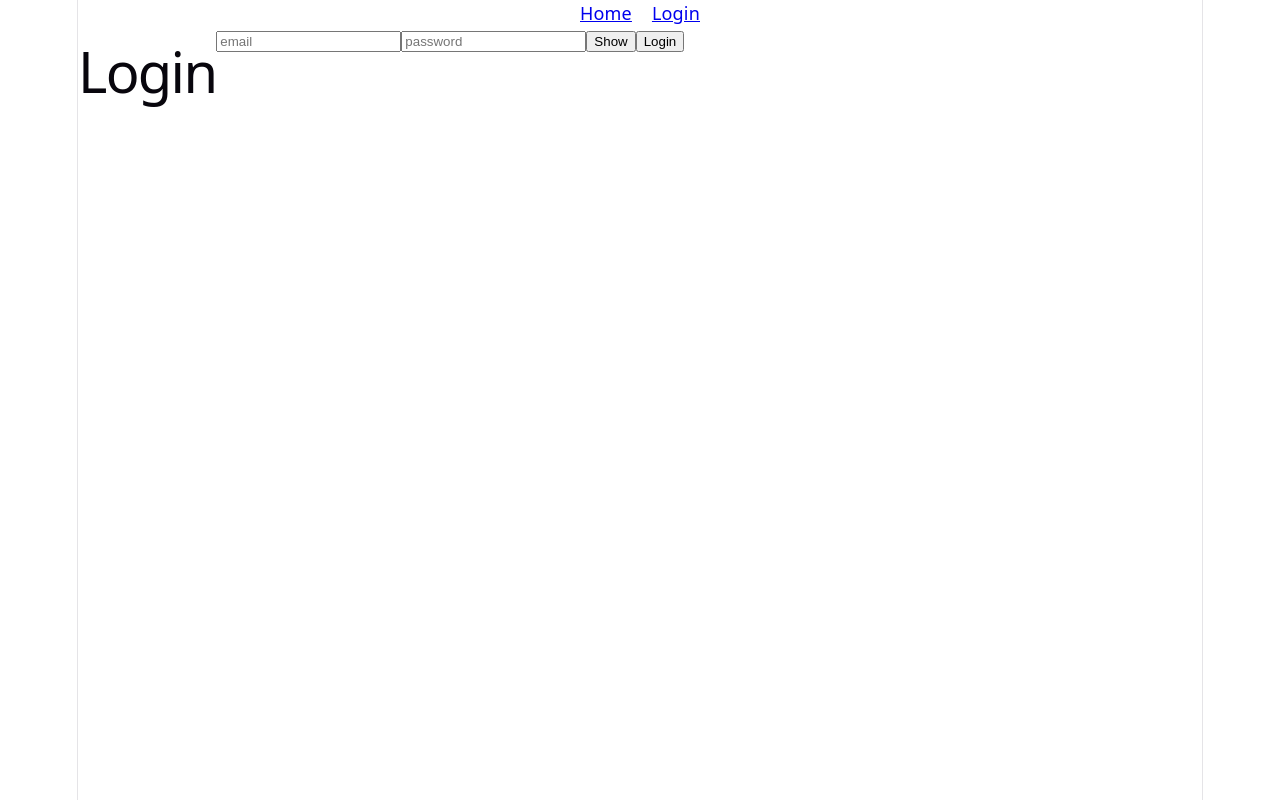
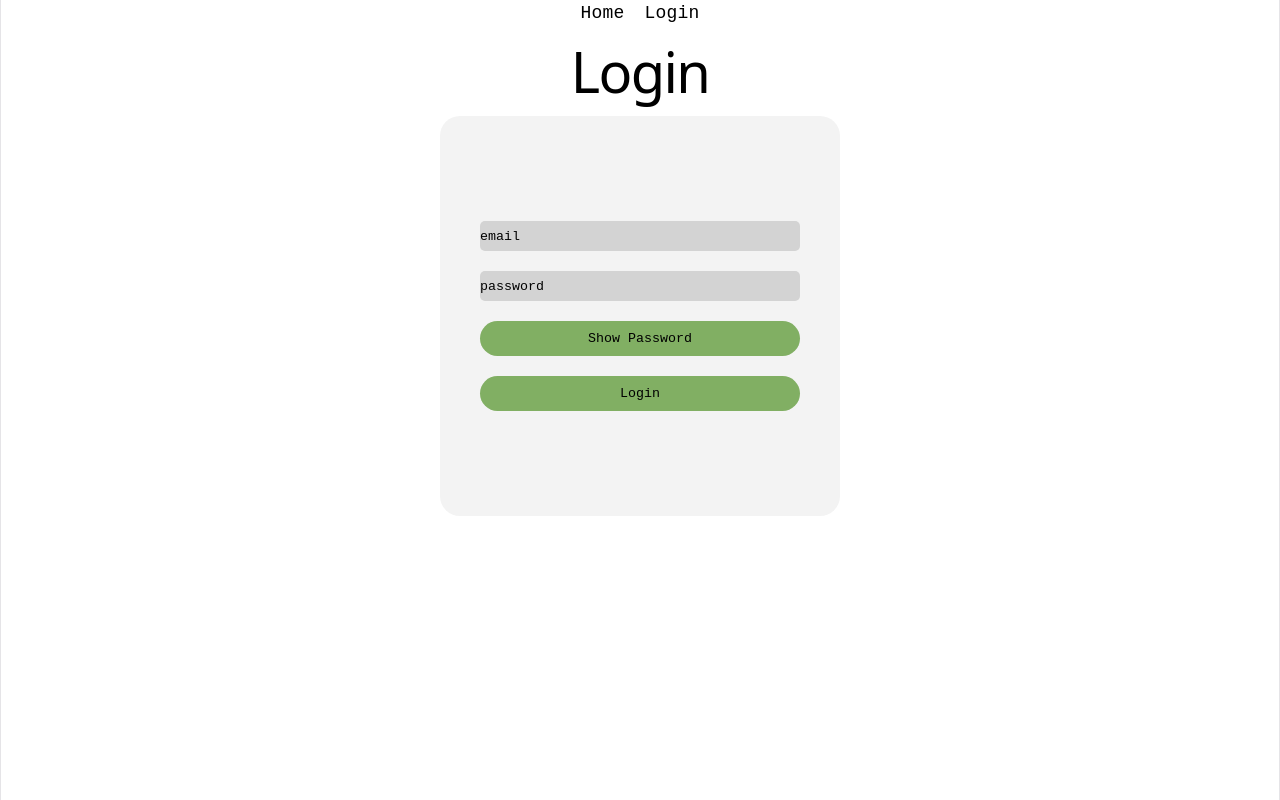
Before and after one commit to zackvalavanis/StreakCat, a React (Vite) app in the folder frontend/streakcat/: page /login-page in a window 1280 px wide. Built offline with nearby package versions, Linux system fonts and the light colour scheme.

Commit message:
added a modal to the application

```diff
--- a/frontend/streakcat/package.json
+++ b/frontend/streakcat/package.json
@@ -10,6 +10,7 @@
     "preview": "vite preview"
   },
   "dependencies": {
+    "@fullcalendar/interaction": "^6.1.20",
     "react": "^19.2.5",
     "react-dom": "^19.2.5"
   },
--- a/frontend/streakcat/src/App.css
+++ b/frontend/streakcat/src/App.css
@@ -1,187 +1,35 @@
-.counter {
-  font-size: 16px;
-  padding: 5px 10px;
-  border-radius: 5px;
-  color: var(--accent);
-  background: var(--accent-bg);
-  border: 2px solid transparent;
-  transition: border-color 0.3s;
-  margin-bottom: 24px;
-
-  &:hover {
-    border-color: var(--accent-border);
-  }
-
-  &:focus-visible {
-    outline: 2px solid var(--accent);
-    outline-offset: 2px;
-  }
+* {
+  margin: 0;
+  padding: 0;
+  box-sizing: border-box;
 }
 
-.hero {
-  position: relative;
-
-  .base,
-  .framework,
-  .vite {
-    inset-inline: 0;
-    margin: 0 auto;
-  }
-
-  .base {
-    width: 170px;
-    position: relative;
-    z-index: 0;
-  }
-
-  .framework,
-  .vite {
-    position: absolute;
-  }
-
-  .framework {
-    z-index: 1;
-    top: 34px;
-    height: 28px;
-    transform: perspective(2000px) rotateZ(300deg) rotateX(44deg) rotateY(39deg) scale(1.4);
-  }
-
-  .vite {
-    z-index: 0;
-    top: 107px;
-    height: 26px;
-    width: auto;
-    transform: perspective(2000px) rotateZ(300deg) rotateX(40deg) rotateY(39deg) scale(0.8);
-  }
+body {
+  font-family: 'Courier New', Courier, monospace;
+  background-color: #ffffff;
+  color: #000000;
+  min-height: 100vh;
 }
 
-#center {
-  display: flex;
-  flex-direction: column;
-  gap: 25px;
-  place-content: center;
-  place-items: center;
-  flex-grow: 1;
-
-  @media (max-width: 1024px) {
-    padding: 32px 20px 24px;
-    gap: 18px;
-  }
+a {
+  color: inherit;
+  text-decoration: none;
 }
 
-#next-steps {
-  display: flex;
-  border-top: 1px solid var(--border);
-  text-align: left;
-
-  &>div {
-    flex: 1 1 0;
-    padding: 32px;
-
-    @media (max-width: 1024px) {
-      padding: 24px 20px;
-    }
-  }
-
-  .icon {
-    margin-bottom: 16px;
-    width: 22px;
-    height: 22px;
-  }
-
-  @media (max-width: 1024px) {
-    flex-direction: column;
-    text-align: center;
-  }
+button {
+  cursor: pointer;
+  font-family: inherit;
 }
 
-#docs {
-  border-right: 1px solid var(--border);
-
-  @media (max-width: 1024px) {
-    border-right: none;
-    border-bottom: 1px solid var(--border);
-  }
+input {
+  font-family: inherit;
 }
 
-#next-steps ul {
-  list-style: none;
-  padding: 0;
-  display: flex;
-  gap: 8px;
-  margin: 32px 0 0;
-
-  .logo {
-    height: 18px;
-  }
-
-  a {
-    color: var(--text-h);
-    font-size: 16px;
-    border-radius: 6px;
-    background: var(--social-bg);
-    display: flex;
-    padding: 6px 12px;
-    align-items: center;
-    gap: 8px;
-    text-decoration: none;
-    transition: box-shadow 0.3s;
-
-    &:hover {
-      box-shadow: var(--shadow);
-    }
-
-    .button-icon {
-      height: 18px;
-      width: 18px;
-    }
-  }
-
-  @media (max-width: 1024px) {
-    margin-top: 20px;
-    flex-wrap: wrap;
-    justify-content: center;
-
-    li {
-      flex: 1 1 calc(50% - 8px);
-    }
-
-    a {
-      width: 100%;
-      justify-content: center;
-      box-sizing: border-box;
-    }
-  }
+.form input:-webkit-autofill,
+.form input:-webkit-autofill:hover,
+.form input:-webkit-autofill:focus,
+.form input:-webkit-autofill:active {
+  -webkit-box-shadow: 0 0 0 1000px #d3d3d3 inset !important;
+  -webkit-text-fill-color: #000000 !important;
+  transition: background-color 5000s ease-in-out 0s;
 }
-
-#spacer {
-  height: 88px;
-  border-top: 1px solid var(--border);
-
-  @media (max-width: 1024px) {
-    height: 48px;
-  }
-}
-
-.ticks {
-  position: relative;
-  width: 100%;
-
-  &::before,
-  &::after {
-    content: '';
-    position: absolute;
-    top: -4.5px;
-    border: 5px solid transparent;
-  }
-
-  &::before {
-    left: 0;
-    border-left-color: var(--border);
-  }
-
-  &::after {
-    right: 0;
-    border-right-color: var(--border);
-  }
-}
--- /dev/null
+++ b/frontend/streakcat/src/components/Calendar/Calendar.css
@@ -0,0 +1,4 @@
+.fc {
+  position: relative;
+  z-index: 1;
+}
--- a/frontend/streakcat/src/components/Calendar/Calendar.tsx
+++ b/frontend/streakcat/src/components/Calendar/Calendar.tsx
@@ -2,11 +2,18 @@ import FullCalendar from '@fullcalendar/react'
 import dayGridPlugin from '@fullcalendar/daygrid'
 import { useEffect, useState } from 'react'
 import type { Task } from '../../Types/types'
+import interactionPlugin from "@fullcalendar/interaction"
+import { ModalCalendar } from './ModalCalendar'
+import type { SelectedEvent } from '../../Types/types'
+import type { EventClickArg } from '@fullcalendar/core'
+import './Calendar.css'
 
 
 
 export function Calendar() {
   const [tasks, setTasks] = useState<Task[]>([])
+  const [isModalShowing, setIsModalShowing] = useState(false)
+  const [selectedEvent, setSelectedEvent] = useState<SelectedEvent | null>(null)
 
   useEffect(() => {
     const HandleFetchTasks = async () => {
@@ -33,21 +40,43 @@ export function Calendar() {
 
   const events =
     tasks.map((t: Task) => ({
+      id: String(t.id),
       title: t.task_name,
       date: t.time_start,
       // end: t.time_end
     }))
 
 
+  const handleEventClick = (info: EventClickArg) => {
+    console.log("event showing here.", info.event.id)
+
+    setSelectedEvent({
+      id: info.event.id,
+      title: info.event.title,
+      date: info.event.start
+    })
+    setIsModalShowing(true)
+  }
+
+  const handleModalClose = () => {
+    setIsModalShowing(false)
+    setSelectedEvent(null)
+  }
+
   return (
     <div>
       <FullCalendar
-        plugins={[dayGridPlugin]}
+
+        height="70vh"
+        plugins={[dayGridPlugin, interactionPlugin]}
         initialView='dayGridMonth'
-        weekends={false}
+        weekends={true}
         events={events}
         eventContent={renderEventContent}
+        eventClick={handleEventClick}
       />
+      <ModalCalendar onClose={handleModalClose} show={isModalShowing} info={selectedEvent}>
+      </ModalCalendar>
     </div>
   )
 }
--- /dev/null
+++ b/frontend/streakcat/src/components/Calendar/ModalCalendar.css
@@ -0,0 +1,39 @@
+.modal-overlay {
+  position: fixed;
+  inset: 0;
+  background: rgba(0, 0, 0, 0.6);
+  display: flex;
+  justify-content: center;
+  align-items: center;
+  z-index: 9999;
+}
+
+.modal-content {
+  position: relative;
+  background: white;
+  border-radius: 8px;
+  padding: 24px;
+  min-width: 300px;
+  max-width: 500px;
+  min-height: 300px;
+}
+
+.modal-content h1 {
+  margin: 0 0 12px 0;
+  font-size: 1.25rem;
+}
+
+.modal-content p {
+  margin: 0;
+}
+
+.close-btn {
+  position: absolute;
+  top: 8px;
+  right: 12px;
+  border: none;
+  background-color: transparent;
+  color: black;
+  font-size: 30px;
+  cursor: pointer;
+}
--- /dev/null
+++ b/frontend/streakcat/src/components/Calendar/ModalCalendar.tsx
@@ -0,0 +1,20 @@
+import type { ModalCalendarProps } from "../../Types/types"
+import { createPortal } from 'react-dom'
+import './ModalCalendar.css'
+
+export function ModalCalendar({ info, show, onClose }: ModalCalendarProps) {
+  if (!show || !info) {
+    return null;
+  }
+
+  return createPortal(
+    <div className='modal-overlay' onClick={onClose}>
+      <div className='modal-content' onClick={(e) => e.stopPropagation()}>
+        <h1>{info.id}</h1>
+        <p>{info.date?.toString()}</p>
+        <button className='close-btn' onClick={onClose}>X</button>
+      </div>
+    </div>,
+    document.body
+  )
+}
--- a/frontend/streakcat/src/index.css
+++ b/frontend/streakcat/src/index.css
@@ -1,6 +1,4 @@
 :root {
-  --text: #6b6375;
-  --text-h: #08060d;
   --bg: #fff;
   --border: #e5e4e7;
   --code-bg: #f4f3ec;
@@ -30,10 +28,13 @@
   }
 }
 
+.modal-content h1 {
+  margin: 0 0 12px 0;
+  font-size: 1.25rem;
+}
+
 @media (prefers-color-scheme: dark) {
   :root {
-    --text: #9ca3af;
-    --text-h: #f3f4f6;
     --bg: #16171d;
     --border: #2e303a;
     --code-bg: #1f2028;
@@ -51,7 +52,7 @@
 }
 
 #root {
-  width: 1126px;
+  width: 100%;
   max-width: 100%;
   margin: 0 auto;
   text-align: center;
@@ -77,20 +78,24 @@ h1 {
   font-size: 56px;
   letter-spacing: -1.68px;
   margin: 32px 0;
+
   @media (max-width: 1024px) {
     font-size: 36px;
     margin: 20px 0;
   }
 }
+
 h2 {
   font-size: 24px;
   line-height: 118%;
   letter-spacing: -0.24px;
   margin: 0 0 8px;
+
   @media (max-width: 1024px) {
     font-size: 20px;
   }
 }
+
 p {
   margin: 0;
 }
--- a/frontend/streakcat/src/screens/LoginPage/LoginPage.css
+++ b/frontend/streakcat/src/screens/LoginPage/LoginPage.css
@@ -1,4 +1,53 @@
+.login-page {
+  display: flex;
+  align-items: center;
+  justify-content: center;
+  flex-direction: column;
+
+}
+
+
 .form {
   display: flex;
-  background-color: white;
+  border-radius: 20px;
+  background-color: rgb(243, 243, 243);
+  height: 400px;
+  width: 400px;
+  justify-content: center;
+  flex-direction: column;
+  margin-bottom: 20px;
+  gap: 20px;
 }
+
+.form input {
+  height: 30px;
+  width: 80%;
+  margin: 0 auto;
+  border-radius: 5px;
+  cursor: pointer;
+  border: none;
+  font-family: 'Courier New', Courier, monospace;
+  background-color: #d3d3d3;
+  color: #000000 !important;
+}
+
+.form input::placeholder {
+  background-color: #d3d3d3;
+  color: #000000;
+}
+
+
+
+.form button {
+  cursor: pointer;
+  height: 35px;
+  margin: 0 auto;
+  border-radius: 20px;
+  width: 80%;
+  background-color: rgb(129, 175, 99);
+  border: none;
+}
+
+.form button:hover {
+  background-color: black;
+}
--- a/frontend/streakcat/src/screens/LoginPage/LoginPage.tsx
+++ b/frontend/streakcat/src/screens/LoginPage/LoginPage.tsx
@@ -63,9 +63,9 @@ export function LoginPage() {
   }
 
   return (
-    <div className='form'>
+    <div className='login-page'>
       <h1>Login</h1>
-      <form onSubmit={submit}>
+      <form className='form' onSubmit={submit}>
         <input
           name="email"
           type='email'
@@ -82,7 +82,7 @@ export function LoginPage() {
           onChange={(e) => setFormData({ ...formData, password: e.target.value })}
         >
         </input>
-        <button type='button' onClick={() => setShowPassword(!showPassword)}>{showPassword ? "Hide" : "Show"}</button>
+        <button type='button' onClick={() => setShowPassword(!showPassword)}>{showPassword ? "Hide" : "Show Password"}</button>
 
         <button type='submit' disabled={loading}>{loading ? "Logging in.." : "Login"}</button>
       </form>
--- /dev/null
+++ b/frontend/streakcat/src/screens/ProfilePage/ProfilePage.css
@@ -0,0 +1,14 @@
+.profile-page {
+  width: 100%;
+}
+
+.calendar-container {
+  display: flex;
+  align-items: center;
+  justify-content: center;
+  margin: 0 auto;
+}
+
+.calendar {
+  width: 50%;
+}
--- a/frontend/streakcat/src/screens/ProfilePage/ProfilePage.tsx
+++ b/frontend/streakcat/src/screens/ProfilePage/ProfilePage.tsx
@@ -1,16 +1,21 @@
 import { UseAuth } from "../../Auth/UseAuth"
 import { Calendar } from "../../components/Calendar/Calendar"
+import './ProfilePage.css'
 
 export function ProfilePage() {
   const { user } = UseAuth()
   console.log("User: ", user)
 
   return (
-    <div>
+    <div className='profile-page'>
       <h1>
         {/* Welcome {user.first_name} */}
       </h1>
-      <Calendar />
+      <div className='calendar-container'>
+        <div className='calendar'>
+          <Calendar />
+        </div>
+      </div>
     </div>
   )
 }
```
Also changed, not shown: frontend/streakcat/src/Types/types.ts (+17 -0 lines), 1 other file (tests, documents, lock files or other folders).
